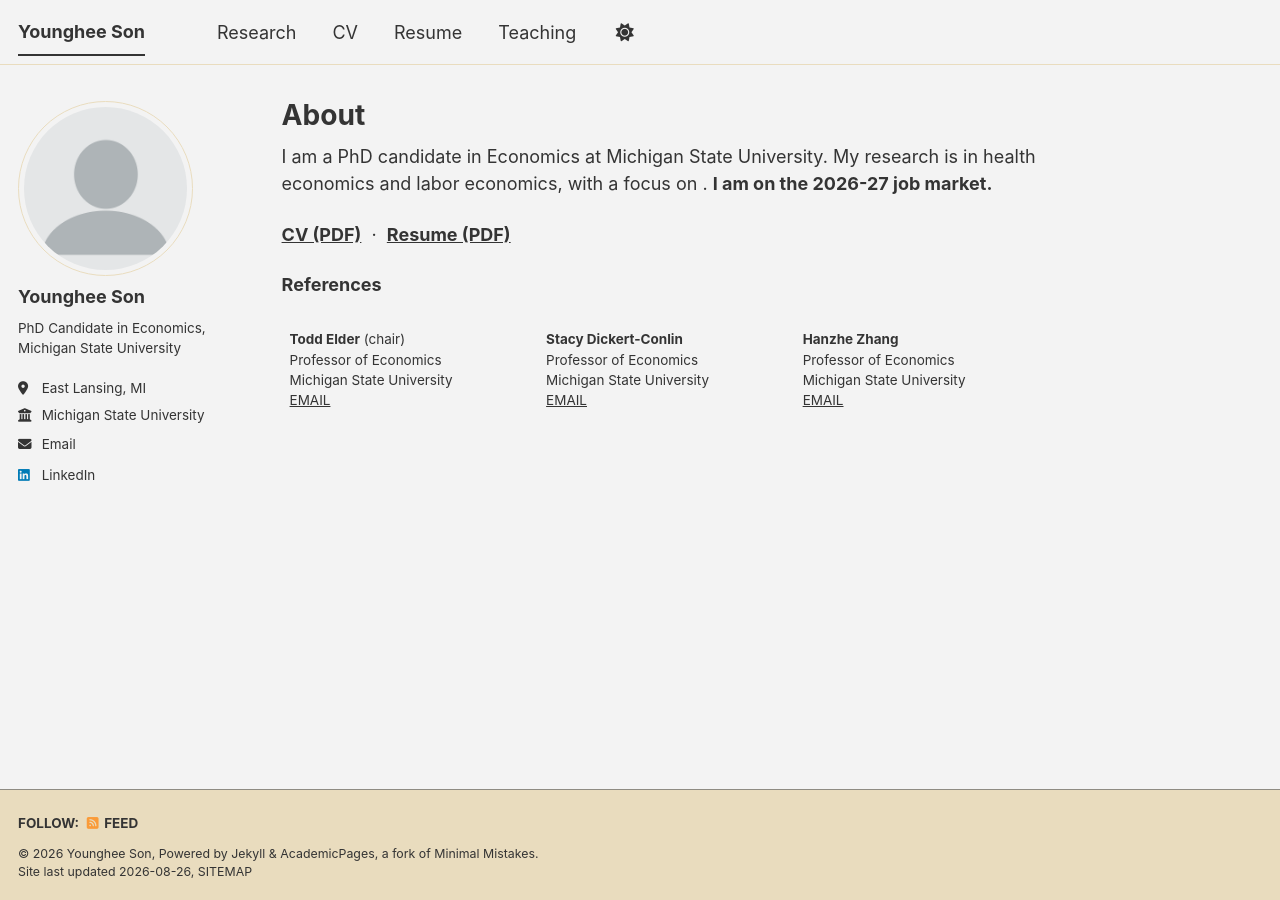
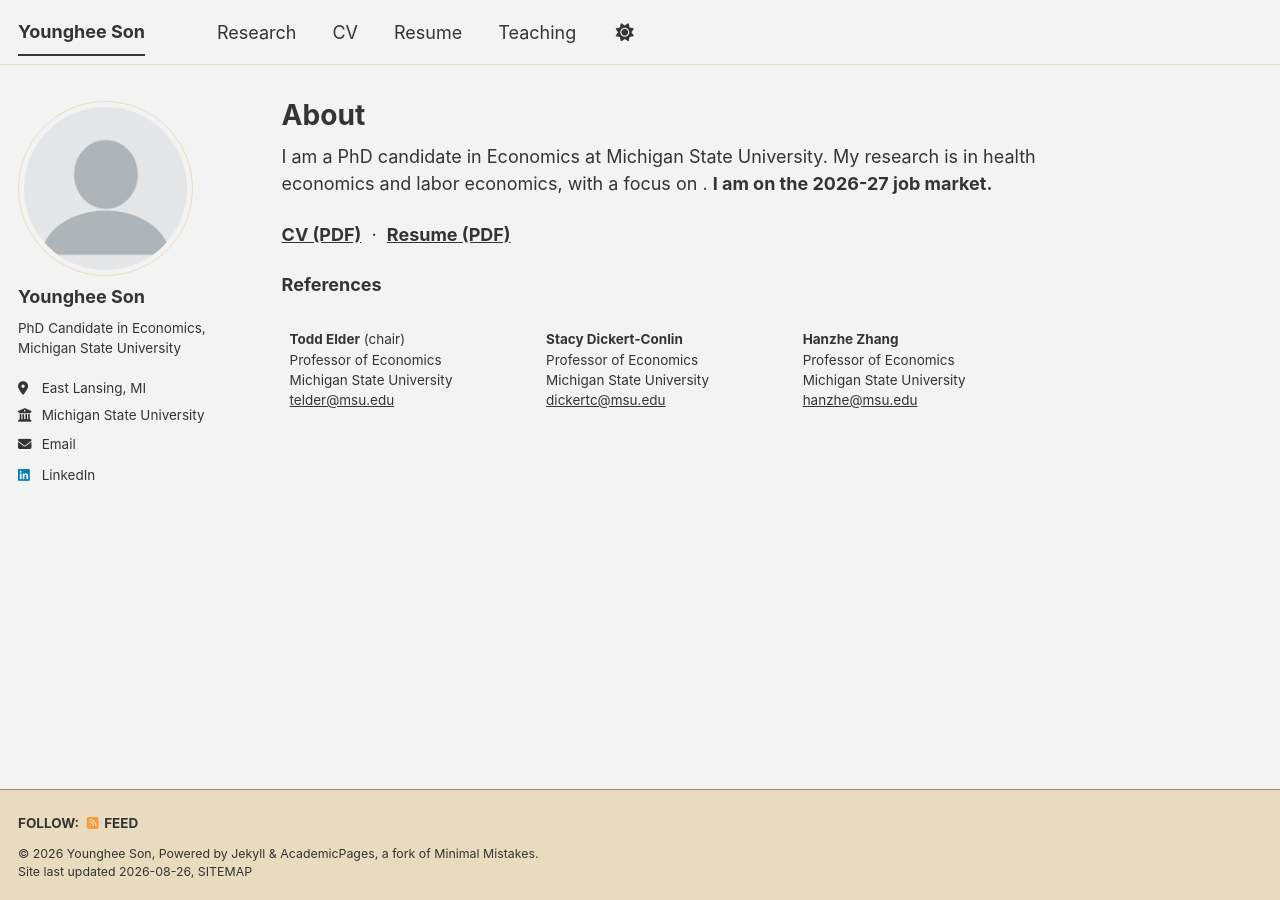
Before and after one commit to younghee-son/younghee-son.github.io, a Jekyll site: the page built from _pages/about.md, in a window 1280 px wide. Built offline with Jekyll 4.4.1, drawn with Linux system fonts in a browser that asks for light colours; a style sheet for code colours, icons or effects is not loaded.

Commit message:
Update email links to display actual addresses

```diff
--- a/_pages/about.md
+++ b/_pages/about.md
@@ -20,19 +20,19 @@ I am a PhD candidate in Economics at Michigan State University. My research is i
       <strong>Todd Elder</strong> (chair)<br>
       Professor of Economics<br>
       Michigan State University<br>
-      <a href="mailto:telder@msu.edu">EMAIL</a>
+      <a href="mailto:telder@msu.edu">telder@msu.edu</a>
     </td>
     <td style="border: none; vertical-align: top; padding: 8px;">
       <strong>Stacy Dickert-Conlin</strong><br>
       Professor of Economics<br>
       Michigan State University<br>
-      <a href="mailto:dickertc@msu.edu">EMAIL</a>
+      <a href="mailto:dickertc@msu.edu">dickertc@msu.edu</a>
     </td>
     <td style="border: none; vertical-align: top; padding: 8px;">
       <strong>Hanzhe Zhang</strong><br>
       Professor of Economics<br>
       Michigan State University<br>
-      <a href="mailto:hanzhe@msu.edu">EMAIL</a>
+      <a href="mailto:hanzhe@msu.edu">hanzhe@msu.edu</a>
     </td>
   </tr>
 </table>
```
